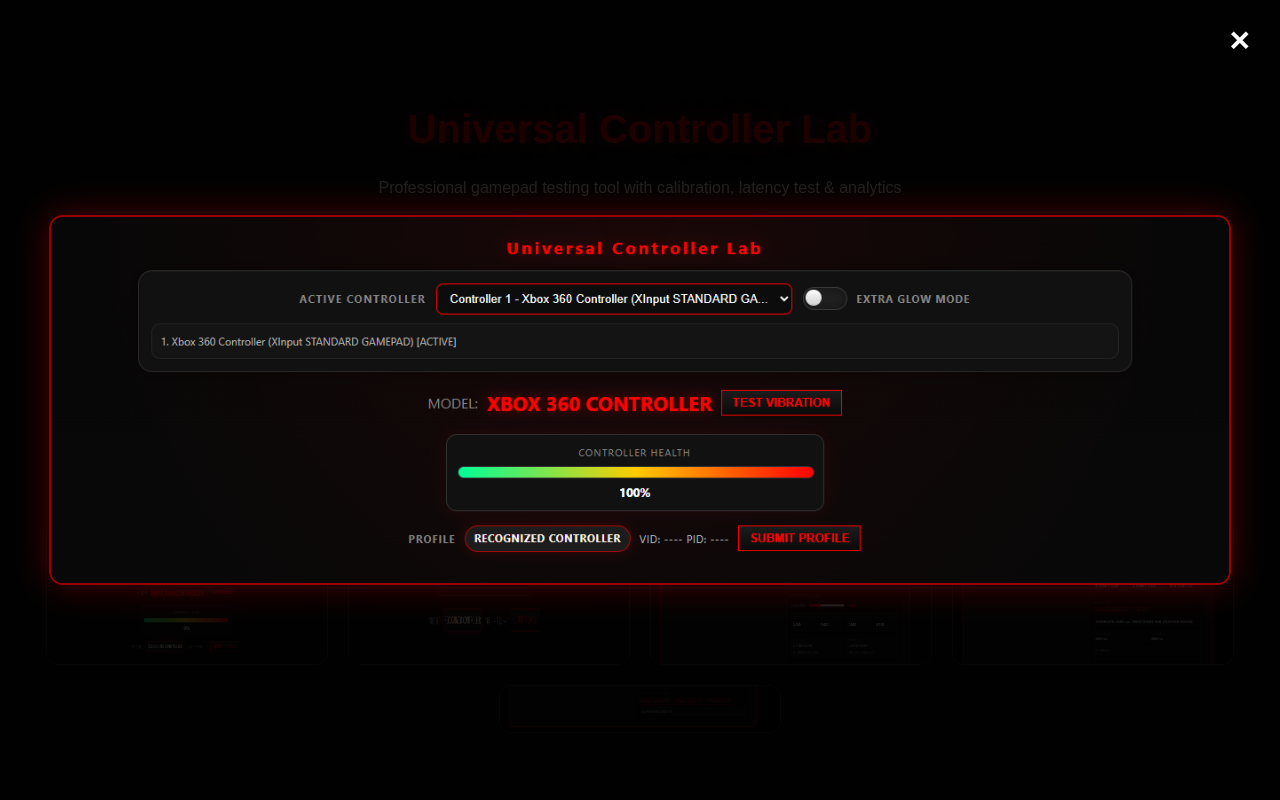
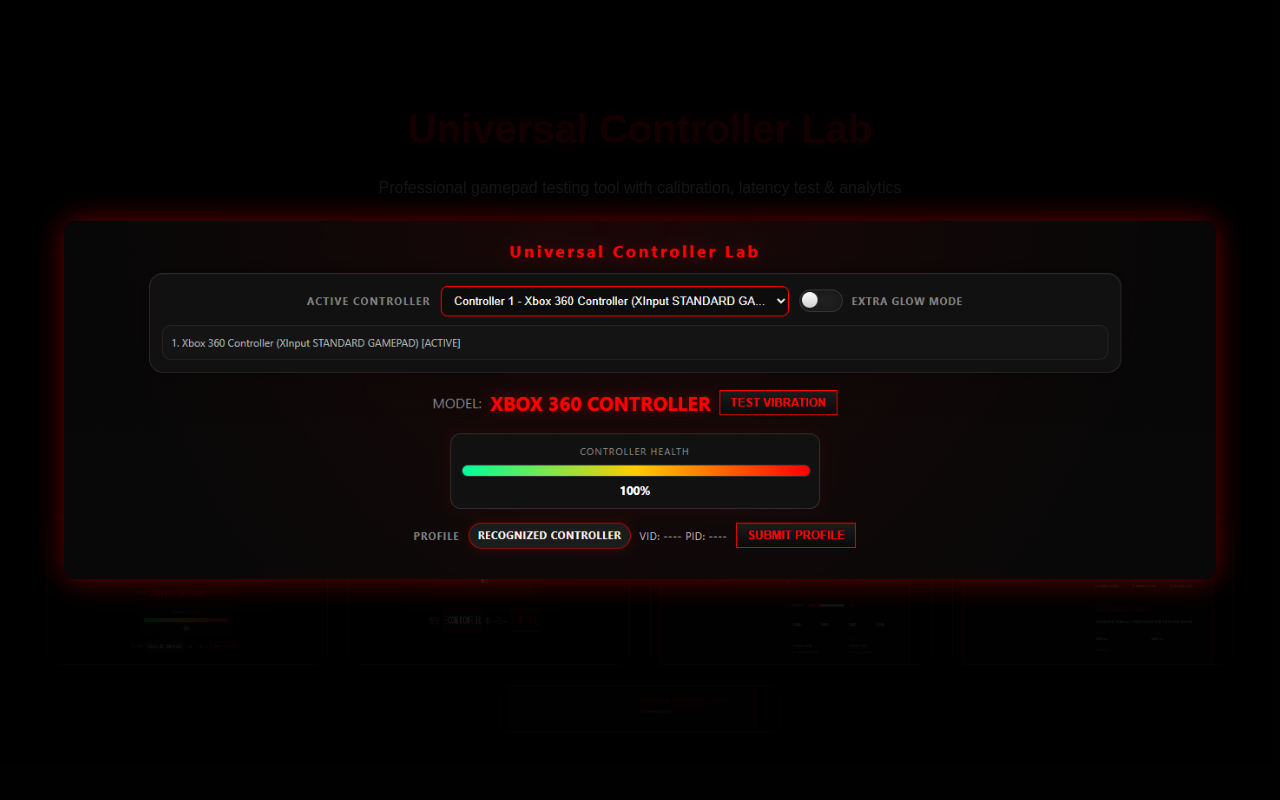
Before and after one commit to izumikurogane87-hue/Controller-website, a plain HTML site: page index.html in a window 1280 px wide. Both pictures are taken after a click on the picture 187 px from the left and 591 px from the top of the page. Shown: the top 800 px of the page. Drawn offline with Linux system fonts and the light colour scheme.

Commit message:
Update index.html

```diff
--- a/index.html
+++ b/index.html
@@ -60,7 +60,7 @@
     margin-top: 30px;
 }
 
-/* ANIMATION START STATE */
+/* IMAGES */
 .reveal {
     width: 280px;
     border-radius: 12px;
@@ -71,15 +71,45 @@
     filter: blur(6px);
 
     transition: all 0.7s ease;
-
-    cursor: pointer; /* 👈 makes it obvious you can click */
+    cursor: pointer; /* 👈 important */
 }
 
-/* WHEN VISIBLE */
 .reveal.show {
     opacity: 1;
     transform: translateY(0) scale(1);
     filter: blur(0);
+}
+
+/* 💥 LIGHTBOX (ZOOM VIEW) */
+.lightbox {
+    position: fixed;
+    inset: 0;
+    background: rgba(0,0,0,0.92);
+    display: flex;
+    justify-content: center;
+    align-items: center;
+    opacity: 0;
+    pointer-events: none;
+    transition: 0.25s ease;
+    z-index: 999;
+}
+
+.lightbox.active {
+    opacity: 1;
+    pointer-events: all;
+}
+
+.lightbox img {
+    max-width: 90%;
+    max-height: 90%;
+    border-radius: 12px;
+    box-shadow: 0 0 30px rgba(255,0,0,0.4);
+    transform: scale(0.85);
+    transition: 0.25s ease;
+}
+
+.lightbox.active img {
+    transform: scale(1);
 }
 
 /* FOOTER */
@@ -88,55 +118,12 @@
     color: #777;
     font-size: 0.8rem;
 }
-
-/* ================= LIGHTBOX ================= */
-.lightbox {
-    position: fixed;
-    inset: 0;
-    background: rgba(0, 0, 0, 0.88);
-    display: none;
-    justify-content: center;
-    align-items: center;
-    z-index: 9999;
-    padding: 20px;
-    box-sizing: border-box;
-}
-
-.lightbox.show {
-    display: flex;
-}
-
-.lightbox img {
-    max-width: 95%;
-    max-height: 90%;
-    border-radius: 14px;
-    border: 2px solid rgba(255, 0, 0, 0.6);
-    box-shadow: 0 0 35px rgba(255, 0, 0, 0.3);
-}
-
-/* Close button */
-.close-btn {
-    position: absolute;
-    top: 20px;
-    right: 30px;
-    font-size: 2.2rem;
-    font-weight: bold;
-    color: white;
-    cursor: pointer;
-    user-select: none;
-    transition: 0.2s;
-}
-
-.close-btn:hover {
-    color: red;
-    transform: scale(1.15);
-}
 </style>
 
 </head>
 <body>
 
-<!-- HERO SECTION -->
+<!-- HERO -->
 <div class="hero">
     <h1>Universal Controller Lab</h1>
     <p>Professional gamepad testing tool with calibration, latency test & analytics</p>
@@ -146,7 +133,7 @@
     </a>
 </div>
 
-<!-- PREVIEW SECTION -->
+<!-- PREVIEW -->
 <div class="section">
     <h2>📸 App Preview</h2>
 
@@ -172,14 +159,13 @@
     Made by Izumi Kurogane | © 2026 All rights reserved
 </footer>
 
-<!-- LIGHTBOX POPUP -->
+<!-- 💥 LIGHTBOX -->
 <div class="lightbox" id="lightbox">
-    <span class="close-btn" id="closeBtn">&times;</span>
-    <img id="lightboxImg" src="">
+    <img id="lightbox-img" src="">
 </div>
 
-<!-- SCROLL ANIMATION SCRIPT -->
 <script>
+/* scroll reveal */
 const observer = new IntersectionObserver((entries) => {
     entries.forEach(entry => {
         if (entry.isIntersecting) {
@@ -188,44 +174,32 @@
             entry.target.classList.remove("show");
         }
     });
-}, {
-    threshold: 0.2
-});
+}, { threshold: 0.2 });
 
 document.querySelectorAll(".reveal").forEach(el => {
     observer.observe(el);
 });
-</script>
 
-<!-- LIGHTBOX SCRIPT -->
-<script>
+/* 💥 CLICK TO ZOOM */
 const lightbox = document.getElementById("lightbox");
-const lightboxImg = document.getElementById("lightboxImg");
-const closeBtn = document.getElementById("closeBtn");
+const lightboxImg = document.getElementById("lightbox-img");
 
 document.querySelectorAll(".reveal").forEach(img => {
     img.addEventListener("click", () => {
+        lightbox.classList.add("active");
         lightboxImg.src = img.src;
-        lightbox.classList.add("show");
     });
 });
 
-// close button
-closeBtn.addEventListener("click", () => {
-    lightbox.classList.remove("show");
+/* close when clicking background */
+lightbox.addEventListener("click", () => {
+    lightbox.classList.remove("active");
 });
 
-// click outside image closes it
-lightbox.addEventListener("click", (e) => {
-    if (e.target === lightbox) {
-        lightbox.classList.remove("show");
-    }
-});
-
-// ESC closes it
+/* ESC to close */
 document.addEventListener("keydown", (e) => {
     if (e.key === "Escape") {
-        lightbox.classList.remove("show");
+        lightbox.classList.remove("active");
     }
 });
 </script>
```
